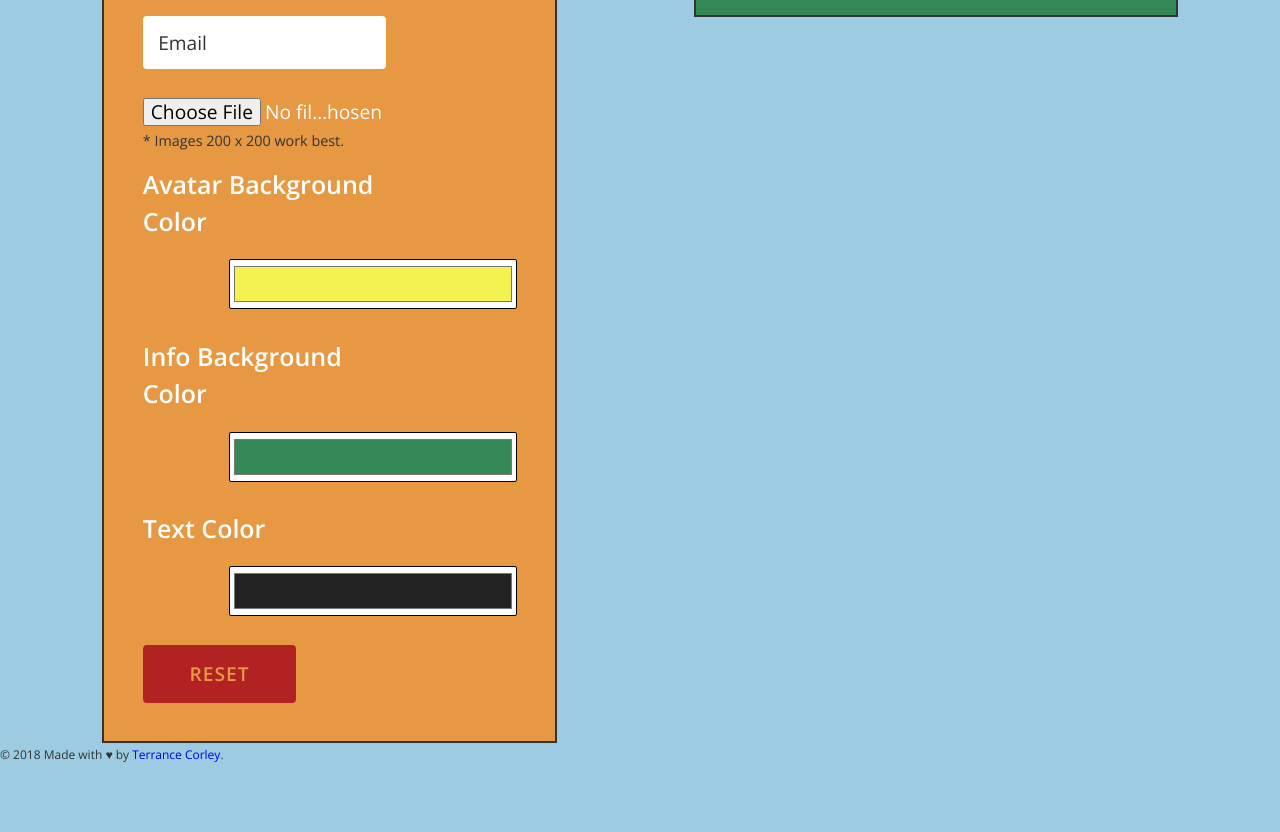
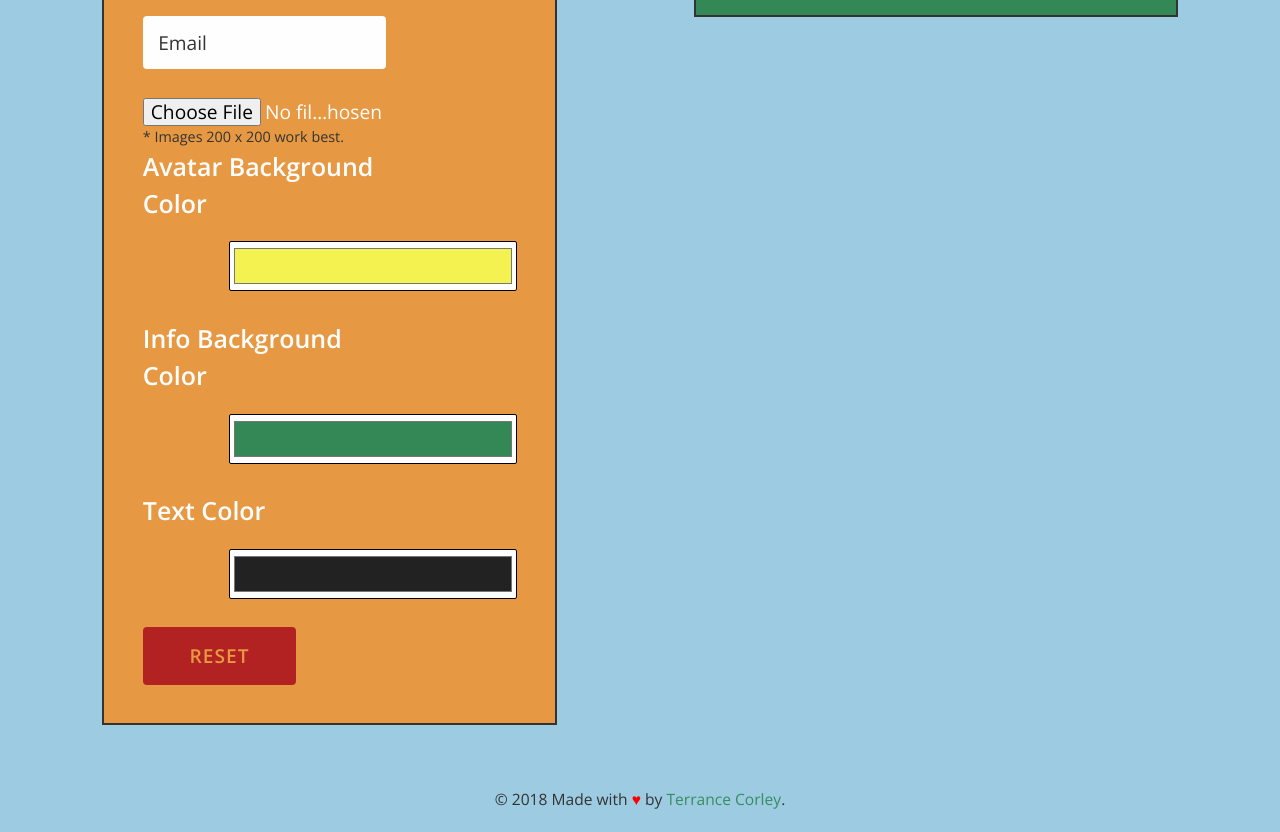
Before and after one commit to terrancecorley/build-a-card, a React (Create React App) app: page / in a window 1280 px wide. Shown: the part 720-1552 px from the top of the page. Before the commit the page ends 1496 px from the top, so only its background shows below. Built offline with nearby package versions, Linux system fonts and the light colour scheme.

Commit message:
styled footer

```diff
--- a/src/MainFooter.js
+++ b/src/MainFooter.js
@@ -1,9 +1,10 @@
 import React, { Component } from 'react';
+import './css/MainFooter.css';
 
 function MainFooter(props) {
   return(
     <footer>
-      <p>&copy; 2018 Made with &hearts; by <a href="https://terrancecorley.com" target="_blank" rel="noopener">Terrance Corley</a>.</p>
+      <p>&copy; 2018 Made with <span>&hearts;</span> by <a href="https://terrancecorley.com" target="_blank" rel="noopener">Terrance Corley</a>.</p>
     </footer>
   );
 }
--- /dev/null
+++ b/src/css/MainFooter.css
@@ -0,0 +1,24 @@
+footer {
+  font-size: 1.3rem;
+  text-align: center;
+  padding: 3em 0 1em;
+}
+
+p {
+  margin: 0;
+}
+
+a,
+a:visited {
+  color: rgb(56, 141, 94);
+  transition: all 0.2s ease-in-out;
+}
+
+a:hover,
+a:focus {
+  color: rgb(190, 154, 54);
+}
+
+span {
+  color: red;
+}
```
